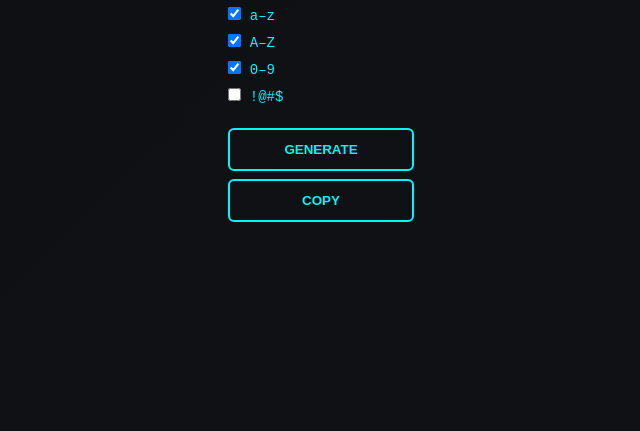
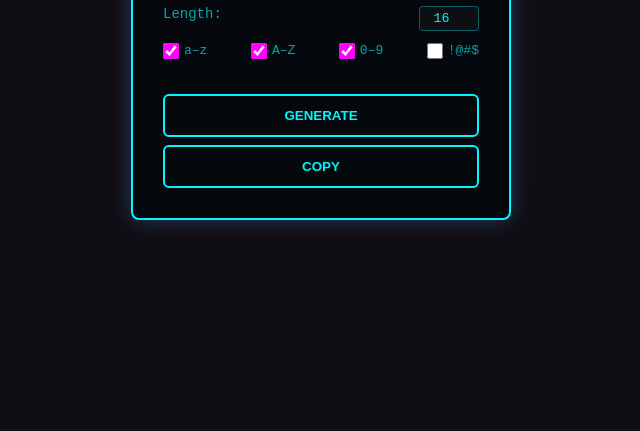
Before and after one commit to Blue1c3/passgen, a plain HTML site: page index.html in a window 1280 px wide. Shown: the part 369-800 px from the top of the page, without its empty margins (319-959 px from the left). Drawn offline with Linux system fonts and the light colour scheme.

Commit message:
Update style.css

```diff
--- a/style.css
+++ b/style.css
@@ -6,7 +6,7 @@
 
 body {
   font-family: "Courier New", monospace;
-  background: linear-gradient(135deg, #0d0f12, #101215);
+  background: #0d0f12;
   color: #00f7ff;
   display: flex;
   justify-content: center;
@@ -14,21 +14,21 @@ body {
   height: 100vh;
 }
 
-.container {
-  width: 360px;
-  background: rgba(10, 12, 15, 0.85);
+.terminal {
+  width: 380px;
+  background: #05080c;
   padding: 30px;
   border: 2px solid #00f7ff;
   border-radius: 8px;
+  box-shadow: 0 0 20px #00f7ff33, 0 0 40px #ff00ff22;
   text-align: center;
-  box-shadow: 0 0 20px #00f7ff55, 0 0 40px #ff00ff33;
 }
 
 h1 {
   font-size: 32px;
   letter-spacing: 4px;
   margin-bottom: 20px;
-  text-shadow: 0 0 8px #00f7ff, 0 0 16px #ff00ff;
+  text-shadow: 0 0 6px #00f7ff, 0 0 12px #ff00ff33;
 }
 
 .output {
@@ -42,25 +42,50 @@ h1 {
   text-shadow: 0 0 4px #00f7ff;
 }
 
-label {
-  display: block;
-  margin-bottom: 10px;
+.controls label {
+  display: flex;
+  justify-content: space-between;
+  margin-bottom: 12px;
   font-size: 14px;
-}
-
-.options {
-  text-align: left;
-  margin-bottom: 15px;
+  color: #00f7ffaa;
 }
 
 input[type="number"] {
   width: 60px;
-  padding: 4px;
-  border: 1px solid #00f7ff;
+  padding: 4px 6px;
+  border: 1px solid #00f7ff55;
   border-radius: 4px;
-  background: #101215;
+  background: #0d0f12;
   color: #00f7ff;
   text-align: center;
+  font-family: "Courier New", monospace;
+}
+
+input[type="number"]:focus {
+  border-color: #ff00ff;
+  box-shadow: 0 0 5px #ff00ff;
+  outline: none;
+}
+
+.options {
+  display: flex;
+  justify-content: space-between;
+  margin-bottom: 15px;
+}
+
+.options label {
+  display: flex;
+  align-items: center;
+  gap: 5px;
+  font-size: 13px;
+  color: #00f7ffaa;
+}
+
+.options input[type="checkbox"] {
+  width: 16px;
+  height: 16px;
+  accent-color: #ff00ff;
+  cursor: pointer;
 }
 
 button {
```
